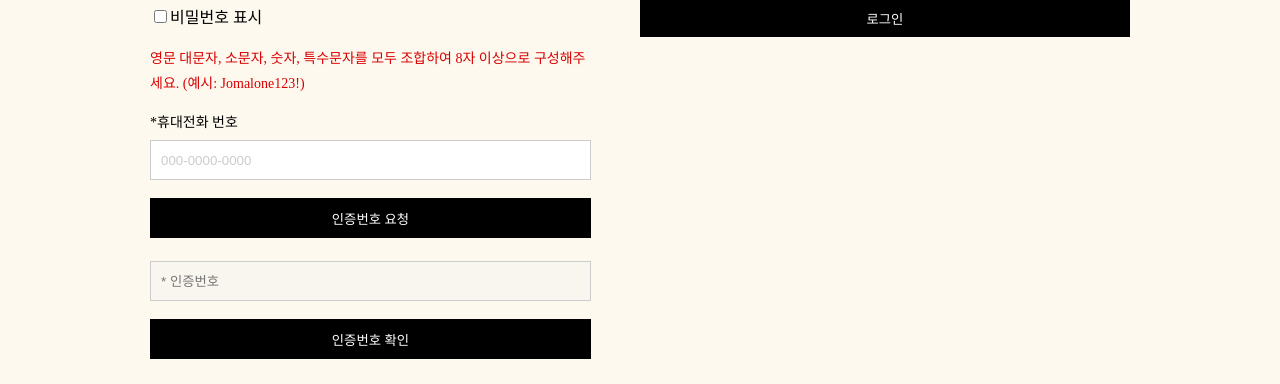
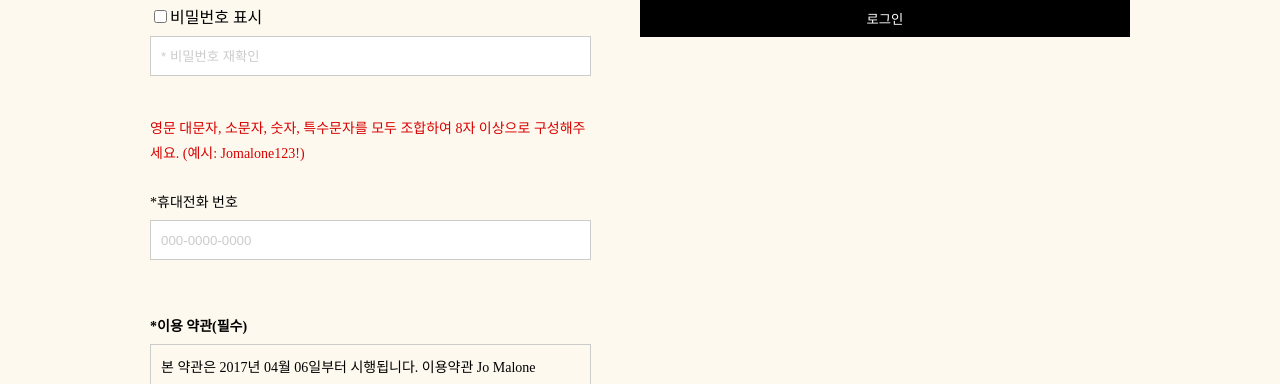
Before and after one commit to wecode-bootcamp-korea/39-1st-jojoclub-frontend, a React app: page /login in a window 1280 px wide. Shown: the part 321-705 px from the top of the page. Built offline with nearby package versions, Linux system fonts and the light colour scheme.

Commit message:
ADD: 저장

```diff
--- a/src/pages/Login/components/Signup.js
+++ b/src/pages/Login/components/Signup.js
@@ -132,19 +132,19 @@ export default function Signup() {
             onChange={handleUserInfo}
           />
         </div>
-        {/* <div className="passwordCondition">
-          <ul className="passwordConditionList">
-            <li>최소 한 글자 이상의 소문자를 입력해주세요.</li>
-            <li>최소 한 글자 이상의 대문자를 입력해주세요.</li>
-            <li>최소 한 개 이상의 숫자를 포함해주세요.</li>
-            <li>여덟 글자 이상으로 생성해주세요.</li>
-            <li>최소 한 개 이상의 특수문자를 포함해주세요.</li>
-          </ul>
-        </div> */}
         <label>
           <input type="checkbox" value="showPw" onChange={togglePassword} />
           비밀번호 표시
         </label>
+        <div className="inputSignup">
+          <input
+            type="password"
+            placeholder="* 비밀번호 재확인"
+            name="pw"
+            value={userInfo.pw}
+            onChange={handleUserInfo}
+          />
+        </div>
         <p className="pwCautionMsg">
           영문 대문자, 소문자, 숫자, 특수문자를 모두 조합하여 8자 이상으로
           구성해주세요. (예시: Jomalone123!)
@@ -160,27 +160,6 @@ export default function Signup() {
           value={userInfo.phoneNum}
           onChange={handleUserInfo}
         />
-        {/* <div className="phoneNumInput">
-          <select>
-            <option selected>선택</option>
-            <option>010</option>
-            <option>011</option>
-            <option>016</option>
-            <option>017</option>
-            <option>018</option>
-            <option>019</option>
-          </select>
-          <input type="tel" maxlength="4" />
-          <input type="tel" maxlength="4" />
-        </div> */}
-        <button className="signupBtn">인증번호 요청</button>
-        <input
-          className="certificationNum"
-          type="number"
-          placeholder="* 인증번호"
-          disabled
-        />
-        <button className="signupBtn">인증번호 확인</button>
       </div>
       <div className="agreement">
         {AGREE_INFO.map(({ id, title, name, term }) => (
--- a/src/pages/Login/components/Signup.scss
+++ b/src/pages/Login/components/Signup.scss
@@ -21,7 +21,7 @@
   }
 
   .pwCautionMsg {
-    margin: 20px 0;
+    margin: 30px 0;
     color: #d80000;
     font-size: 14px;
     line-height: 25px;
@@ -42,25 +42,6 @@
       color: #cccccc;
     }
   }
-  // .phoneNumInput {
-  //   select,
-  //   input {
-  //     width: 32%;
-  //     height: 40px;
-  //     margin-top: 5px;
-  //     margin-right: 5px;
-  //     padding: 0 10px;
-  //     border: 1px solid #cccccc;
-
-  //     &:focus {
-  //       outline: 1px dotted black;
-  //     }
-
-  //     &::placeholder {
-  //       color: #cccccc;
-  //     }
-  //   }
-  // }
 
   .signupBtn {
     @include buttonStyle;
@@ -69,17 +50,9 @@
     margin-bottom: 13px;
   }
 
-  .certificationNum {
-    width: 100%;
-    height: 40px;
-    margin: 10px 0;
-    padding: 0 10px;
-    border: 1px solid #cccccc;
-    border-radius: 0%;
-    line-height: middle;
-  }
+  .agreement {
+    margin-top: 50px;
 
-  .agreement {
     .agreementBold {
       margin-top: 15px;
       font-size: 14px;
```
